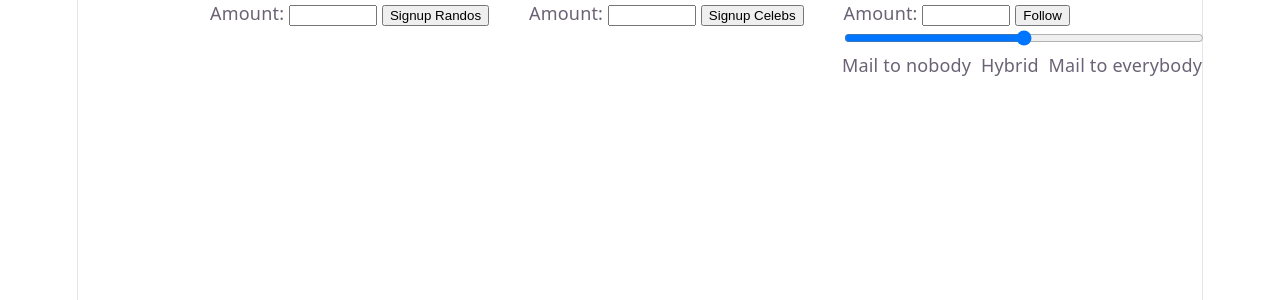
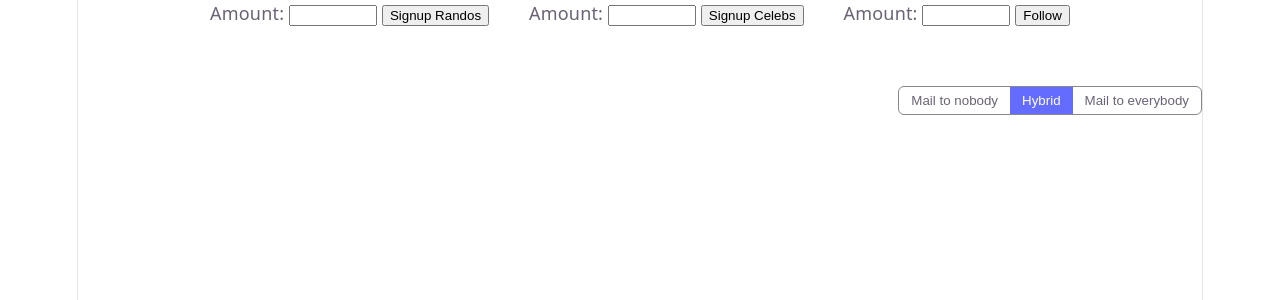
Before and after one commit to nikhil-karnam/twitter_clone, a React (Vite) app in the folder web/: page / in a window 1280 px wide. Shown: the top 300 px of the page. Built offline with nearby package versions, Linux system fonts and the light colour scheme; no server answers.

Commit message:
mode panel

```diff
--- a/web/src/App.tsx
+++ b/web/src/App.tsx
@@ -1,5 +1,6 @@
 import { useState } from "react";
 
+const modes = ["Mail to nobody", "Hybrid", "Mail to everybody"];
 const thresholds = [0, 1000, 1e9];
 
 function App() {
@@ -30,14 +31,17 @@ function App() {
           <button onClick={() => fetch(url + "follow?count=" + follows)}>Follow</button>
         </div>
       </div>
-      <div style={{ display: "flex", justifyContent: "flex-end" }}>
-        <div style={{ width: 360 }}>
-          <input style={{ width: "100%" }} type="range" min={0} max={2} step={1} value={mode} onChange={(e) => changeMode(Number(e.target.value))} />
-          <div style={{ display: "flex", justifyContent: "space-between" }}>
-            <span>Mail to nobody</span>
-            <span>Hybrid</span>
-            <span>Mail to everybody</span>
-          </div>
+      <div style={{ display: "flex", justifyContent: "flex-end", marginTop: 60 }}>
+        <div style={{ display: "flex", border: "1px solid #888", borderRadius: 6, overflow: "hidden" }}>
+          {modes.map((name, i) => (
+            <button
+              key={name}
+              onClick={() => changeMode(i)}
+              style={{ border: "none", borderRadius: 0, padding: "6px 12px", background: mode === i ? "#646cff" : "transparent", color: mode === i ? "white" : "inherit" }}
+            >
+              {name}
+            </button>
+          ))}
         </div>
       </div>
     </div>
```
